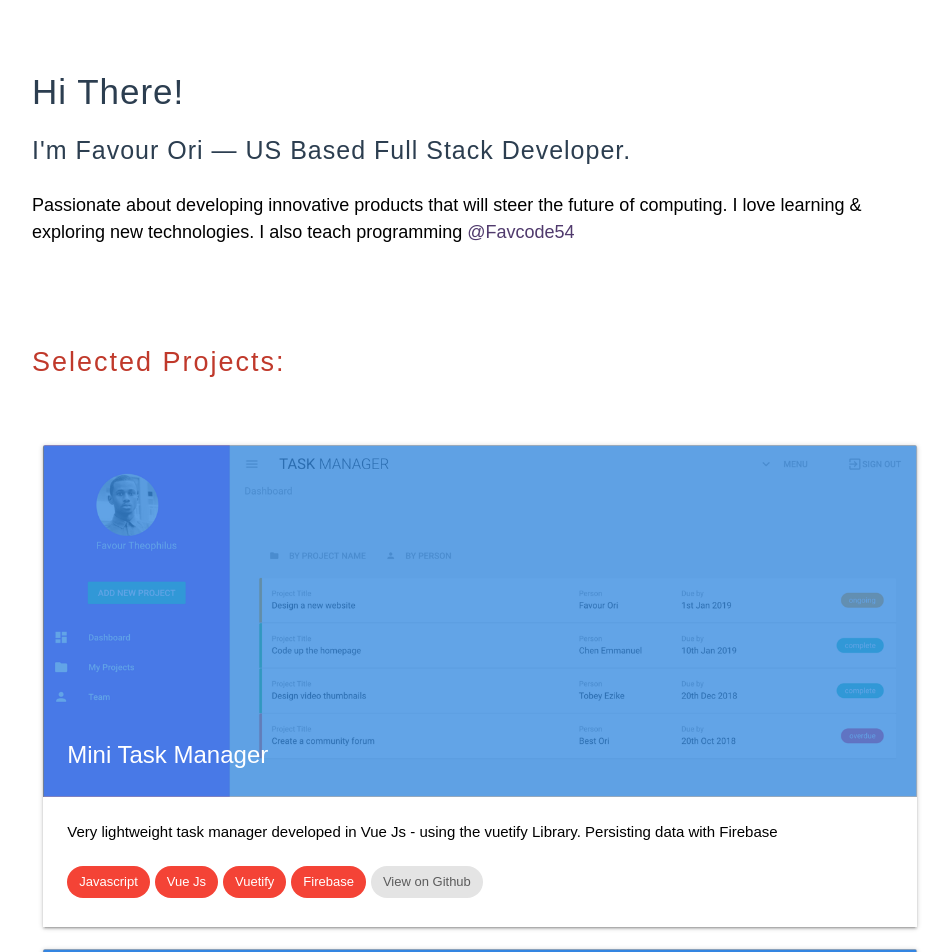
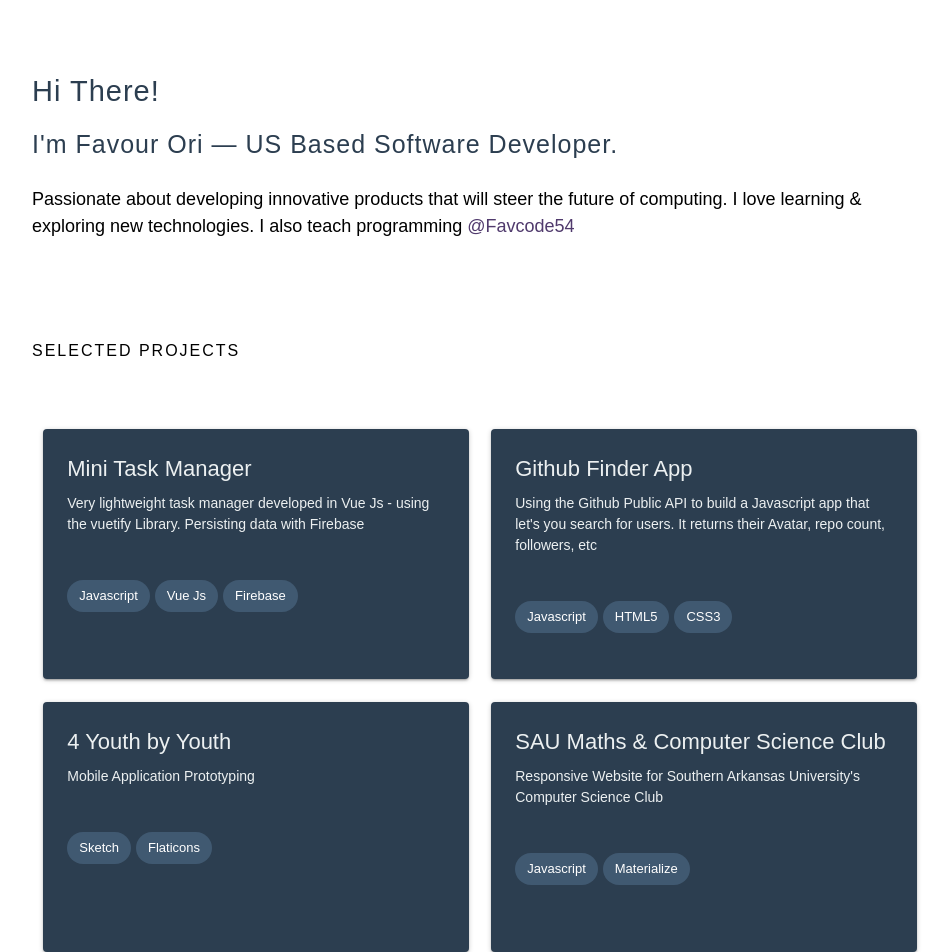
Before and after one commit to favourori/Personal-website-v2, a Vue app: page / in a window 1280 px wide. Shown: the part 100-1052 px from the top of the page, without its empty margins (160-1110 px from the left). Built offline with nearby package versions, Linux system fonts and the light colour scheme; a web font is replaced by a local one.

Commit message:
done styling project cards

```diff
--- a/src/components/HomeProject.vue
+++ b/src/components/HomeProject.vue
@@ -1,36 +1,38 @@
 <template>
-  <div class="project" style="border-radius: 0px  z-depth-0 ;">
+  <div class="project" style=" z-depth-0 ; margin-left: 0">
     <div class="row">
-    <div class="col s12 m12 " v-for="(project, index) in projects" :key="index">
-      <div class="card " style="color:black;border-radius: 0px;">
-
-        <div class="card-image">
-
-         <img :src= projects[index].image  />
-
-
-          <span class="card-title"> {{projects[index].title}} </span>
+      <div class="col s12 m6" v-for="(project, index) in projects" :key="index">
+        <a v-bind:href="projects[index].projectLink" target="blank">
+          <div
+            class="card z-depth-1 projectCard hoverable "
+            style="color:black; border-radius: 0px; border-radius: 4px; "
+          >
+            <div class="card-content" style="color:#ecf0f1">
+              <span class="card-title" style="font-size: 22px">{{projects[index].title}}</span>
+              <p style="font-size: 14px; font-weight: 100">{{projects[index].desc}}</p>
+              <br>
+              <br>
+              <span
+                class="chip hoverable"
+                style="color:white; background: #405971"
+                v-for="(tool, index) in projects[index].tech"
+                :key="index"
+              >{{tool}}</span>
             </div>
-        <div class="card-content " style="color:black" >
-          <p>{{projects[index].desc}}</p><br/>
-
-<span class="chip red hoverable"  style="color:white"  v-for="(tool, index) in projects[index].tech" :key="index"   >  {{tool}}  </span>
-         <span class="chip hoverable">View on Github</span>  </div>
-
-
           </div>
-
+        </a>
       </div>
     </div>
 
-<div style="margin: 48px 0">
-  <center><a class="waves-effect waves-light btn mainColor">View more projects</a></center>
+    <br>
+    <br>
+
+    <center>
+      <p style="color: grey">© 2019 FAVOUR ORI</p>
+    </center>
+
+    <br>
   </div>
-
-  </div>
-
-
-
 </template>
 
 
@@ -40,64 +42,50 @@
 export default {
   name: "HomeProject",
 
-  data(){
+  data() {
     return {
-
-          projects : [
+      projects: [
         {
           title: "Mini Task Manager",
-             desc : "Very lightweight task manager developed in Vue Js - using the vuetify Library. Persisting data with Firebase",
-             image: require('@/assets/images/taskManager.png'),
+          desc:
+            "Very lightweight task manager developed in Vue Js - using the vuetify Library. Persisting data with Firebase",
+          image: require("@/assets/images/taskManager.png"),
 
-             tech : ["Javascript", "Vue Js", "Vuetify", "Firebase"]
+          tech: ["Javascript", "Vue Js", "Firebase"],
+          links: [{ github: "" }, { projectLink: "" }],
+          projectLink: "https://github.com/favourori/playingwithvuetify"
         },
         {
           title: "Github Finder App",
-             desc : "Using the Github Public API to build a Javascript app that let's you search for users. It returns their Avatar, repo count, followers, etc",
-             image: require('@/assets/images/githubFinder.png'),
+          desc:
+            "Using the Github Public API to build a Javascript app that let's you search for users. It returns their Avatar, repo count, followers, etc",
+          image: require("@/assets/images/githubFinder.png"),
 
-             tech : ["Javascript", "HTML5", "CSS3", "AJAX"]
+          tech: ["Javascript", "HTML5", "CSS3"],
+          projectLink: "https://github.com/favourori/githubprofilefinder"
         },
-
-
-         {
-             title: "Love Church Tulsa",
-             desc : "Responsive Web Application developed in wordpress",
-
-             tech : ["Node Js", "HTML5", "CSS3", "AJAX"],
-             image: require("@/assets/images/rccg.png")
-         },
-
 
         {
           title: "4 Youth by Youth",
-             desc : "Mobile Application Prototyping",
+          desc: "Mobile Application Prototyping",
 
-             tech : ["Sketch", "Flaticons"],
-             image: require("@/assets/images/4yby.png")
+          tech: ["Sketch", "Flaticons"],
+          image: require("@/assets/images/4yby.png"),
+          projectLink: "http://4yby.org"
         },
 
         {
           title: "SAU Maths & Computer Science Club",
-             desc : "Responsive Website for Southern Arkansas University's Computer Science Club",
+          desc:
+            "Responsive Website for Southern Arkansas University's Computer Science Club",
 
-             tech : ["HTML5", "CSS3", "Javascript", "Materialize"],
-             image: require("@/assets/images/sau.png")
-         },
-
-         {
-             title: "Zawadi Honor Care",
-             desc : "Responsive Website for Zawadi Honor care",
-
-             tech : ["HTML5", "CSS3", "Javascript"],
-             image: require("@/assets/images/zawadi.png")
+          tech: ["Javascript", "Materialize"],
+          image: require("@/assets/images/sau.png"),
+          projectLink: "http://web.saumag.edu"
         }
       ]
+    };
   }
-
-  }
-
-
 };
 </script>
 
@@ -106,32 +94,28 @@ export default {
   height: 360px;
 
   width: 100%;
-  margin-top: 60px;
-
+  margin-top: 30px;
 
   background-position: center;
   background-repeat: no-repeat;
   margin-bottom: 30px;
-
+}
+.projectCard {
+  background: #2c3e50;
+  color: white;
+  height: 250px;
 }
 
-.project-image{
+.project-image {
   object-fit: cover;
   width: 100%;
-
 }
 
-
-
-.mainColor{
-    background: #2e86de
+.mainColor {
+  background: #2e86de;
 }
 
-.btn:hover{
-     background: red
+.btn:hover {
+  background: red;
 }
-
-
-
-
 </style>
--- a/src/components/NavBar.vue
+++ b/src/components/NavBar.vue
@@ -4,7 +4,7 @@
     <nav class="navColor z-depth-0 ">
         <div class="container">
     <div class="nav-wrapper ">
-      <a href="#" class="brand-logo main-logo" style="font-size: 28px; font-weight: 100">Favor ori 👨🏾‍💻</a>
+      <a href="#" class="brand-logo main-logo" style="font-size: 18px; font-weight: 300">FAVOR ORI 👨🏾‍💻 </a>
       <ul class="right hide-on-med-and-down">
         <li>  <router-link to="/">  Home </router-link>  </li>
 
--- a/src/views/Home.vue
+++ b/src/views/Home.vue
@@ -4,19 +4,19 @@
     <p class="intro pSpecial animated fadeInUp">
       I'm Favour Ori —
       <b>US</b> Based
-      <b>Full Stack</b> Developer.
+      <b>Software</b> Developer.
     </p>
     <p class="desc animated fadeInUp">
       Passionate about developing innovative products that will steer the future of computing. I love learning & exploring new technologies. I also teach programming
       <span
         style="color:#503A6D"
-      >@Favcode54</span>
+      ><b>@Favcode54</b></span>
     </p>
     <br>
     <br>
     <br>
 
-    <h5 style="color: #c0392b; font-size: 27px" class="animated fadeInUp">Selected Projects:</h5>
+    <h5 style="color: black; font-size: 16px; font-weight: 400;  " class="animated fadeInUp">SELECTED PROJECTS</h5> <br/>
 
     <HomeProject class="animated fadeInUp"/>
   </div>
@@ -48,7 +48,7 @@ export default {
   color: #2c3e50;
 }
 .hello {
-  font-size: 35px;
+  font-size: 29px;
   font-weight: 300;
   letter-spacing: 1px;
 }
--- a/src/views/Projects.vue
+++ b/src/views/Projects.vue
@@ -1,7 +1,7 @@
 <template>
 <div class="container ">
 <div>
-    <h4 class="animated fadeInUp title" >Recent Projects </h4>
+    <h4 class="animated fadeInUp title" style="font-size: 23px" >Recent Projects </h4>
    <Project class="animated fadeInUp"/>
 </div>
 </div>
```
Lines whose indentation alone changed are shown as unchanged.
